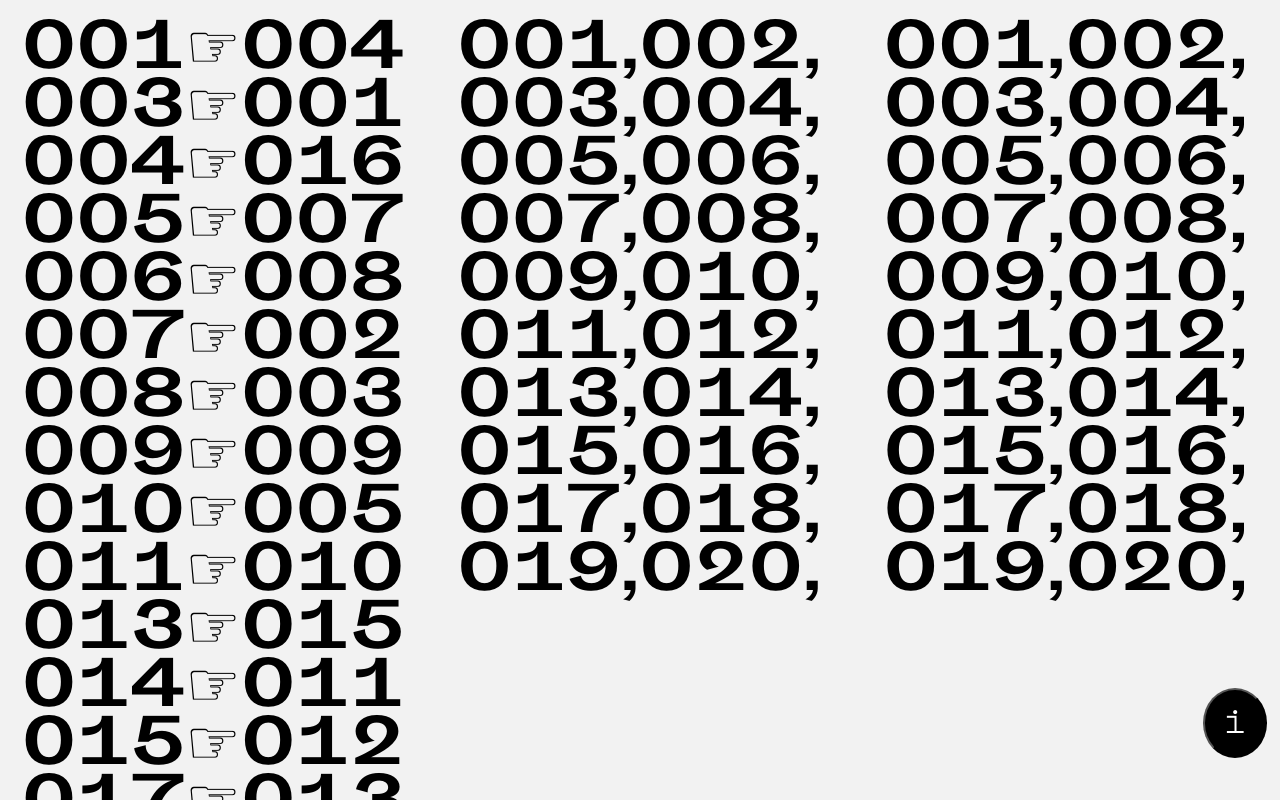
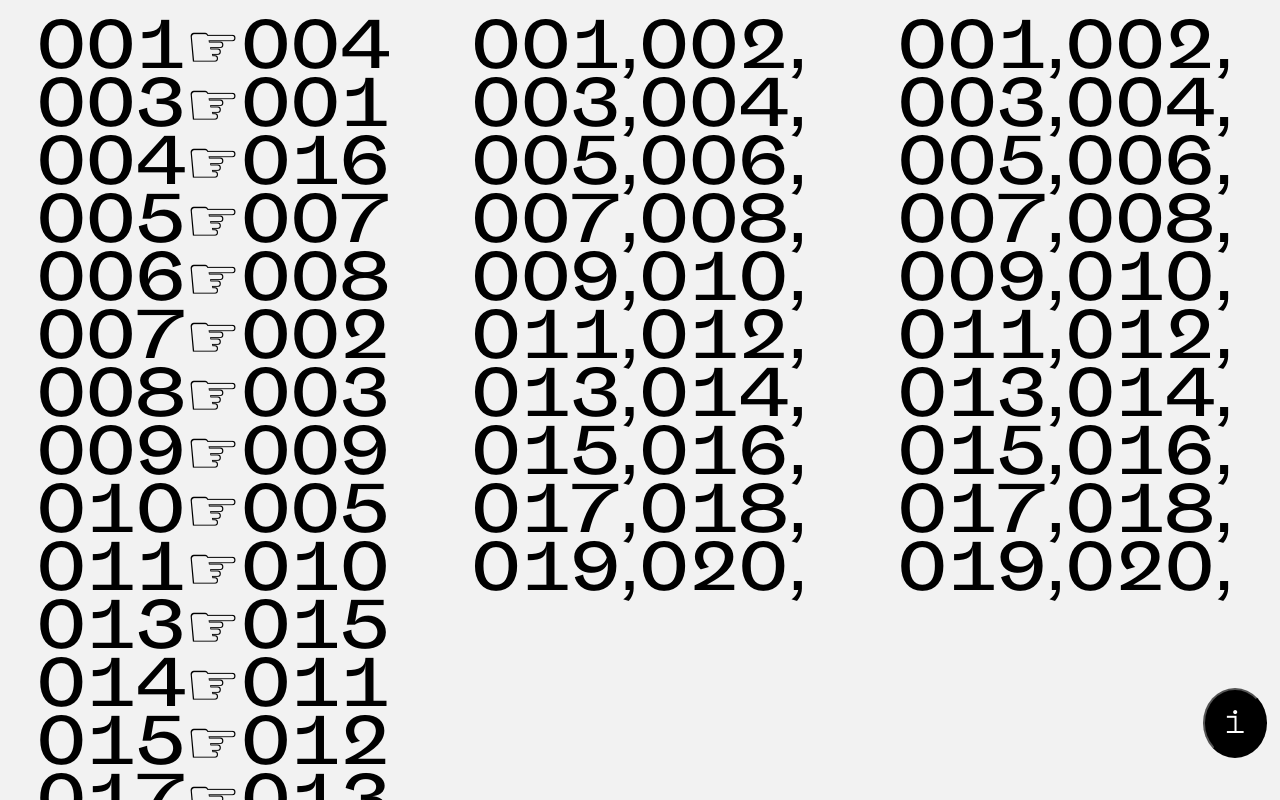
Before and after one commit to auroranv/new_order, a plain HTML site: page index.html in a window 1280 px wide. Drawn offline with Linux system fonts and the light colour scheme.

Commit message:
sporting doesnt work now

```diff
--- a/index.html
+++ b/index.html
@@ -27,6 +27,10 @@ src: url("fonts/Compagnon-Medium.otf") format("opentype");
 
 @font-face {
   font-family: "Sporting Grotesque";
+  src: url("fonts/SportingGrotesque-Regular.otf") format("opentype");
+}
+@font-face {
+  font-family: "Sporting Grotesque Bold";
   src: url("fonts/SportingGrotesque-Bold.otf") format("opentype");
 }
 </style>
```
